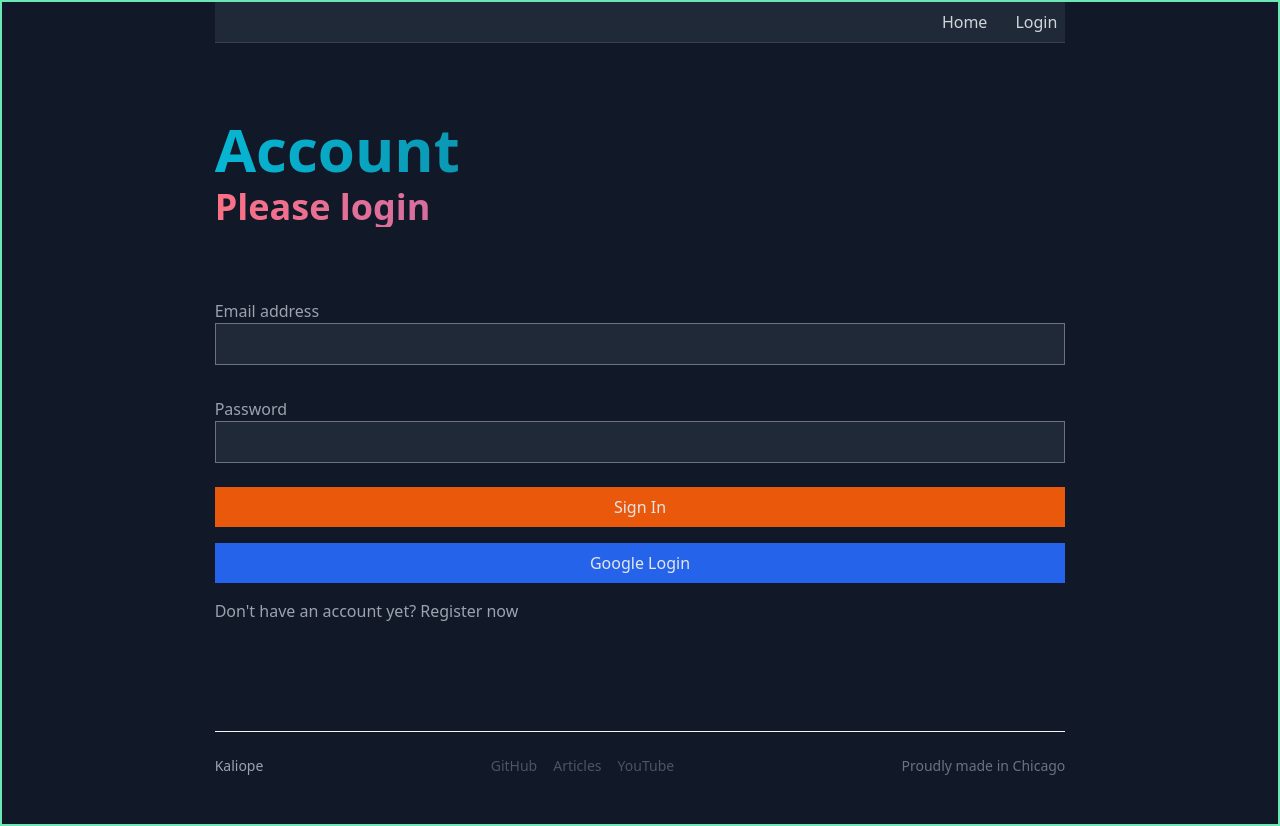
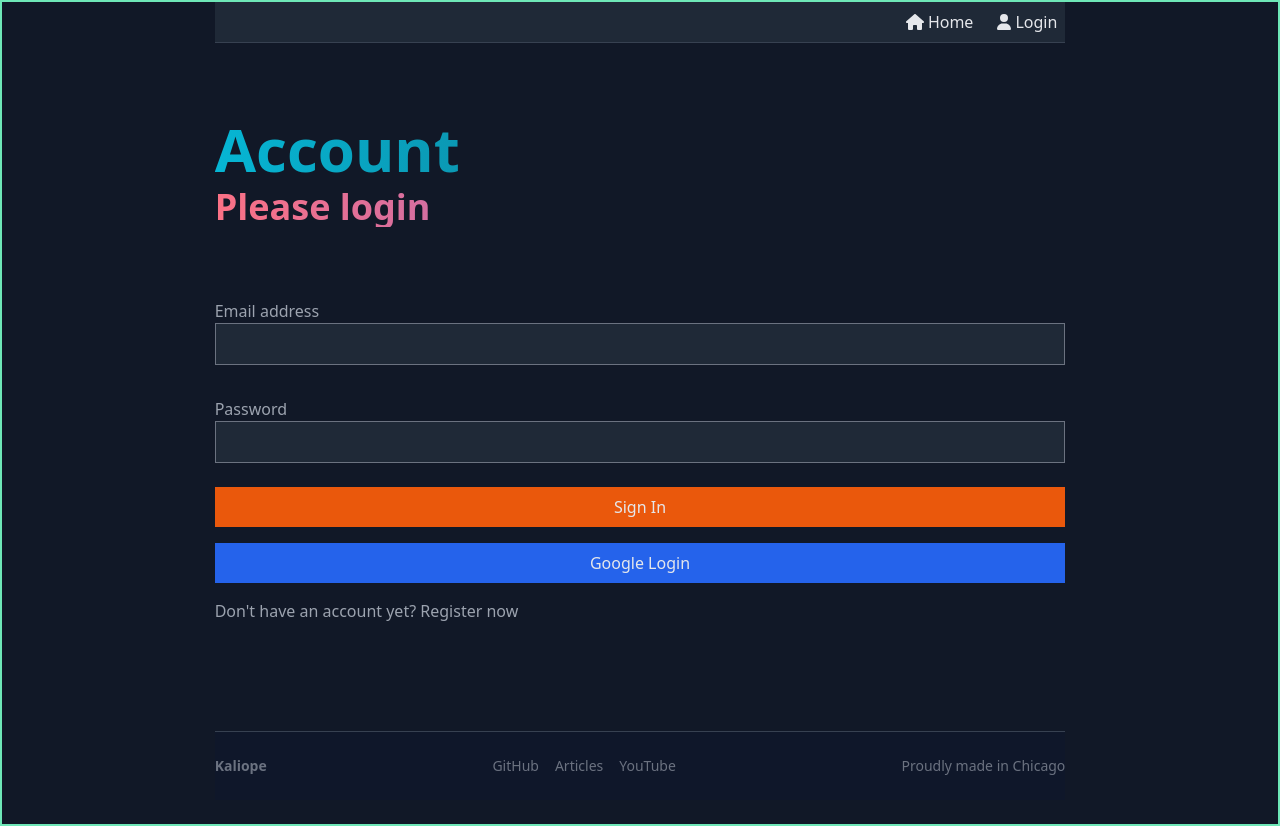
Before and after one commit to fleetwood/kaliope-web, a Next.js app: page /account in a window 1280 px wide. Built offline with nearby package versions, Linux system fonts and the light colour scheme; no server answers.

Commit message:
Replaced SVGs with Fontawesome.

```diff
--- a/assets/icons.tsx
+++ b/assets/icons.tsx
@@ -1,73 +1,9 @@
-export const HomeIcon = (
-  <svg xmlns="http://www.w3.org/2000/svg" fill="none" viewBox="0 0 24 24" strokeWidth={1.5} stroke="currentColor" className="w-6 h-6">
-  <path strokeLinecap="round" strokeLinejoin="round" d="M2.25 12l8.954-8.955c.44-.439 1.152-.439 1.591 0L21.75 12M4.5 9.75v10.125c0 .621.504 1.125 1.125 1.125H9.75v-4.875c0-.621.504-1.125 1.125-1.125h2.25c.621 0 1.125.504 1.125 1.125V21h4.125c.621 0 1.125-.504 1.125-1.125V9.75M8.25 21h8.25" />
-  </svg>
-)
+import { FontAwesomeIcon } from '@fortawesome/react-fontawesome'
+import { faCoffee, faHouse, faUser, faGears, faClipboard, faCopy } from '@fortawesome/free-solid-svg-icons'
 
-export const UserIcon = (
-  <svg
-    xmlns="http://www.w3.org/2000/svg"
-    fill="none"
-    viewBox="0 0 24 24"
-    strokeWidth={1.5}
-    stroke="currentColor"
-    className="w-6 h-6"
-  >
-    <path
-      strokeLinecap="round"
-      strokeLinejoin="round"
-      d="M15.75 6a3.75 3.75 0 11-7.5 0 3.75 3.75 0 017.5 0zM4.501 20.118a7.5 7.5 0 0114.998 0A17.933 17.933 0 0112 21.75c-2.676 0-5.216-.584-7.499-1.632z"
-    />
-  </svg>
-);
-
-export const IdCard = (
-  <svg
-    xmlns="http://www.w3.org/2000/svg"
-    fill="none"
-    viewBox="0 0 24 24"
-    strokeWidth={1.5}
-    stroke="currentColor"
-    className="w-6 h-6"
-  >
-    <path
-      strokeLinecap="round"
-      strokeLinejoin="round"
-      d="M15 9h3.75M15 12h3.75M15 15h3.75M4.5 19.5h15a2.25 2.25 0 002.25-2.25V6.75A2.25 2.25 0 0019.5 4.5h-15a2.25 2.25 0 00-2.25 2.25v10.5A2.25 2.25 0 004.5 19.5zm6-10.125a1.875 1.875 0 11-3.75 0 1.875 1.875 0 013.75 0zm1.294 6.336a6.721 6.721 0 01-3.17.789 6.721 6.721 0 01-3.168-.789 3.376 3.376 0 016.338 0z"
-    />
-  </svg>
-);
-
-export const CopyIcon = (
-<svg
-            xmlns="http://www.w3.org/2000/svg"
-            fill="none"
-            viewBox="0 0 24 24"
-            strokeWidth="1.5"
-            stroke="currentColor"
-            className="h-6 w-6 text-gray-500"
-          >
-            <path
-              strokeLinecap="round"
-              strokeLinejoin="round"
-              d="M15.75 17.25v3.375c0 .621-.504 1.125-1.125 1.125h-9.75a1.125 1.125 0 01-1.125-1.125V7.875c0-.621.504-1.125 1.125-1.125H6.75a9.06 9.06 0 011.5.124m7.5 10.376h3.375c.621 0 1.125-.504 1.125-1.125V11.25c0-4.46-3.243-8.161-7.5-8.876a9.06 9.06 0 00-1.5-.124H9.375c-.621 0-1.125.504-1.125 1.125v3.5m7.5 10.375H9.375a1.125 1.125 0 01-1.125-1.125v-9.25m12 6.625v-1.875a3.375 3.375 0 00-3.375-3.375h-1.5a1.125 1.125 0 01-1.125-1.125v-1.5a3.375 3.375 0 00-3.375-3.375H9.75"
-            />
-          </svg>
-)
-
-export const ClipboardIcon = (
-  <svg
-            xmlns="http://www.w3.org/2000/svg"
-            fill="none"
-            viewBox="0 0 24 24"
-            strokeWidth="1.5"
-            stroke="currentColor"
-            className="h-6 w-6 text-gray-500"
-          >
-            <path
-              strokeLinecap="round"
-              strokeLinejoin="round"
-              d="M15.666 3.888A2.25 2.25 0 0013.5 2.25h-3c-1.03 0-1.9.693-2.166 1.638m7.332 0c.055.194.084.4.084.612v0a.75.75 0 01-.75.75H9a.75.75 0 01-.75-.75v0c0-.212.03-.418.084-.612m7.332 0c.646.049 1.288.11 1.927.184 1.1.128 1.907 1.077 1.907 2.185V19.5a2.25 2.25 0 01-2.25 2.25H6.75A2.25 2.25 0 014.5 19.5V6.257c0-1.108.806-2.057 1.907-2.185a48.208 48.208 0 011.927-.184"
-            />
-          </svg>
-)
+export const CoffeeIcon = <FontAwesomeIcon icon={faCoffee} />
+export const HouseIcon = <FontAwesomeIcon icon={faHouse} />
+export const UserIcon = <FontAwesomeIcon icon={faUser} />
+export const GearsIcon = <FontAwesomeIcon icon={faGears} />
+export const ClipboardIcon = <FontAwesomeIcon icon={faClipboard} />
+export const CopyIcon = <FontAwesomeIcon icon={faCopy} />
--- a/components/containers/Footer.tsx
+++ b/components/containers/Footer.tsx
@@ -1,17 +1,18 @@
+import Link from "next/link";
 import React from "react";
 import { classnameProps } from "../../types/props";
 
 const Footer = ({ className }: classnameProps) => {
   return (
-    <footer className={`sticky bottom-0 mt-32 pb-6 min-w-full ${className}`}>
+    <footer className={`sticky bottom-0 bg-slate-900 text-gray-500 mt-32 pb-6 min-w-full border-t border-gray-700 pt-6 ${className}`}>
       <div className="mx-auto flex max-w-5xl flex-col items-center justify-center px-6 sm:px-12 lg:px-0">
-        <div className="flex w-full flex-wrap items-center justify-center gap-4 gap-y-6 border-t border-gray-100 pt-6 text-sm dark:border-gray-700 md:justify-between">
+        <div className="flex w-full flex-wrap items-center justify-center gap-4 gap-y-6 text-sm md:justify-between">
 
-         <div className="order-first flex items-center gap-3 sm:order-1">
-            Kaliope
+         <div className="order-first flex items-center gap-3 sm:order-1 font-extrabold">
+            <Link href="/about">Kaliope</Link>
          </div>
 
-         <div className="order-2 flex flex-wrap justify-center gap-y-2 gap-x-4 text-gray-600 dark:text-gray-500 sm:order-2">
+         <div className="order-2 flex flex-wrap justify-center gap-y-2 gap-x-4 sm:order-2">
             <a
               className="transition hover:text-primary dark:hover:text-gray-300"
               target="_blank"
@@ -38,7 +39,7 @@ const Footer = ({ className }: classnameProps) => {
             </a>
           </div>
 
-          <span className="order-last text-gray-500 dark:text-gray-600">
+          <span className="order-last">
             Proudly made in Chicago
           </span>
         </div>
--- a/components/containers/navbar.tsx
+++ b/components/containers/navbar.tsx
@@ -1,26 +1,29 @@
-import Link from "next/link";
-import { HomeIcon, UserIcon, IdCard} from "../../assets/icons";
+import { UserIcon, GearsIcon, HouseIcon } from "../../assets/icons";
 import { classnameProps } from "../../types/props";
 import { UserAuth } from "../../firebase/AuthContext";
 import ShrinkableNavItem from "./shrinkableNavItem";
 
 const Navbar = ({ className }: classnameProps) => {
-  const {user} = UserAuth()
+  const { user } = UserAuth();
+  const navbarClass = ''
 
   return (
     <nav
       className={`${className} sticky top-0 border-b-[1px] bg-gray-800 border-gray-700 mx-auto flex max-w-5xl flex-col items-center justify-center`}
     >
-    <div className={`mx-auto max-w-5xl space-x-6 text-gray-300 mr-2 my-2 flex`}>
-      <ShrinkableNavItem href="./" title="Home" icon={HomeIcon} />
+      <div
+        className={`mx-auto max-w-5xl space-x-6 text-gray-300 mr-2 my-2 flex`}
+      >
+        <ShrinkableNavItem href="./" title="Home" icon={HouseIcon}  className={navbarClass} />
         {!user && (
-        <ShrinkableNavItem href="./login" title="Login" icon={UserIcon} />
+          <ShrinkableNavItem href="./login" title="Login" icon={UserIcon}  className={navbarClass} />
         )}
         {user && (
-        <ShrinkableNavItem href="./account" title="Account" icon={IdCard} />
+          <ShrinkableNavItem href="./account" title="Account" icon={GearsIcon} className={navbarClass}  />
         )}
       </div>
     </nav>
-)};
+  );
+};
 
 export default Navbar;
--- a/components/containers/shrinkableNavItem.tsx
+++ b/components/containers/shrinkableNavItem.tsx
@@ -6,15 +6,24 @@ type ShrinkableNavItemProps = {
   href: any
   title?: string
   target?: string
+  className?: string
+  iconClassName?: string
+  titleClassName?: string
 }
 
-const ShrinkableNavItem = ({ icon, href, title, target }:ShrinkableNavItemProps) => (
-  <Link href={href} passHref target={target || "_self"} className="flex space-x-1">
-    <>
-      {icon}
-      {title && (<span className="hidden lg:inline-block">{title}</span>)}
-    </>
+const ShrinkableNavItem = ({ icon, href, title, target, className, iconClassName, titleClassName }:ShrinkableNavItemProps) => {
+  const t = target || "_self";
+  return (
+
+  <Link href={href} passHref target={t} className={`
+  text-gray-200
+  hover:text-cyan-300
+  transition-colors ease-linear duration-200
+  flex space-x-1 ${className}
+  `}>
+      <span className={iconClassName}>{icon}</span>
+      {title && (<span className={`hidden lg:inline-block ${titleClassName}`}>{title}</span>)}
   </Link>
-);
+)};
 
 export default ShrinkableNavItem
--- /dev/null
+++ b/components/dynamicElements/userAvatar.tsx
@@ -0,0 +1,47 @@
+import Image from "next/image";
+import React, { useEffect, useState } from "react";
+import { UserAuth } from "../../firebase/AuthContext";
+
+export enum av {
+  xs = 12,
+  sm = 24,
+  md = 48,
+  lg = 64,
+  xl = 96,
+  xxl = 128,
+}
+
+export const UserAvatar = (props: any) => {
+  const [source, setSource] = useState();
+  const { user } = UserAuth();
+  const [imageSize, setImageSize] = useState(av.md);
+
+  const {size} = props;
+
+  useEffect(() => {
+    if (user && user.photoURL) {
+      setSource(user.photoURL);
+      setImageSize(
+        size && size === av.xs ? av.xs
+        : size && size === av.sm ? av.sm
+        : size && size === av.md ? av.md
+        : size && size === av.lg ? av.lg
+        : size && size === av.xl ? av.xl
+        : size && size === av.xxl ? av.xxl
+        : av.md
+        )
+    }
+  }, [user,imageSize]);
+
+  return source ? (
+    <Image
+      src={source}
+      alt="User avatar"
+      height={imageSize}
+      width={imageSize}
+      className="rounded-full border-2 border-gray-500 drop-shadow-lg"
+    />
+  ) : (
+    <></>
+  );
+};
--- a/next.config.js
+++ b/next.config.js
@@ -1,4 +1,7 @@
 /** @type {import('next').NextConfig} */
 module.exports = {
   reactStrictMode: true,
+  images: {
+    domains: ['lh3.googleusercontent.com', 'avatars.githubusercontent.com'],
+  },
 }
--- a/package.json
+++ b/package.json
@@ -8,6 +8,9 @@
     "start": "next start"
   },
   "dependencies": {
+    "@fortawesome/fontawesome-svg-core": "^6.2.0",
+    "@fortawesome/free-solid-svg-icons": "^6.2.0",
+    "@fortawesome/react-fontawesome": "^0.2.0",
     "firebase": "^9.13",
     "next": "latest",
     "react": "18.2.0",
--- /dev/null
+++ b/pages/about.tsx
@@ -0,0 +1,13 @@
+import type { NextPage } from "next";
+import MainContent from "../components/containers/mainContent";
+import MainLayout from "../components/layouts/MainLayout";
+
+const Home: NextPage = () => {
+  return (
+    <MainLayout sectionTitle="Kaliope" subTitle="About Us">
+
+    </MainLayout>
+  );
+};
+
+export default Home;
--- a/pages/account.tsx
+++ b/pages/account.tsx
@@ -1,13 +1,15 @@
-import React, { FormEvent, useState } from 'react';
+import React, { FormEvent, useEffect, useState } from 'react';
 import MainLayout from './../components/layouts/MainLayout'
 import { UserAuth } from '../firebase/AuthContext';
 import Link from 'next/link';
 import Router from 'next/router';
 import { convertToFirebaseError, FirebaseErrors, IFirebaseErrorCode } from '../utils/FirebaseErrors';
+import { av, UserAvatar } from '../components/dynamicElements/userAvatar';
 
 const Account = () => {
     const { user, logout, login, googleLogin } = UserAuth()
     const [email, setEmail] = useState("");
+    const [name, setName] = useState("");
     const [password, setPassword] = useState("");
     const [error, setError] = useState<IFirebaseErrorCode>();
 
@@ -45,12 +47,19 @@ const Account = () => {
         }
     }
 
+    useEffect(() => {
+        if(user) {
+            setName(user.displayName || user.email)
+        }
+    },[user])
+
     return (
-        <MainLayout sectionTitle="Account" subTitle={user ? user.email : 'Please login'}>
+        <MainLayout sectionTitle="Account" subTitle={user ? name : 'Please login'}>
             {error && <div className="text-red-400 italic">{error.code}: {error.message}</div>}
             {user && (
                 <div>
-                    <h1>Welcome back {user.email}</h1>
+                    <UserAvatar size={av.xxl} />
+                    <h1>Welcome back {name}</h1>
                     <button onClick={handleLogout} className="bg-orange-600 hover:bg-orange-500 text-gray-200 hover:text-white p-2 my-2 transition-colors duration-200 ease-in-out">Logout</button>
                     <pre id="json">
                         {JSON.stringify(user, undefined, 2)}
```
Also changed, not shown: components/containers/userMenu.tsx (+16 -3 lines), 2 other files (tests, documents, lock files or other folders). Lines whose indentation alone changed are shown as unchanged.
